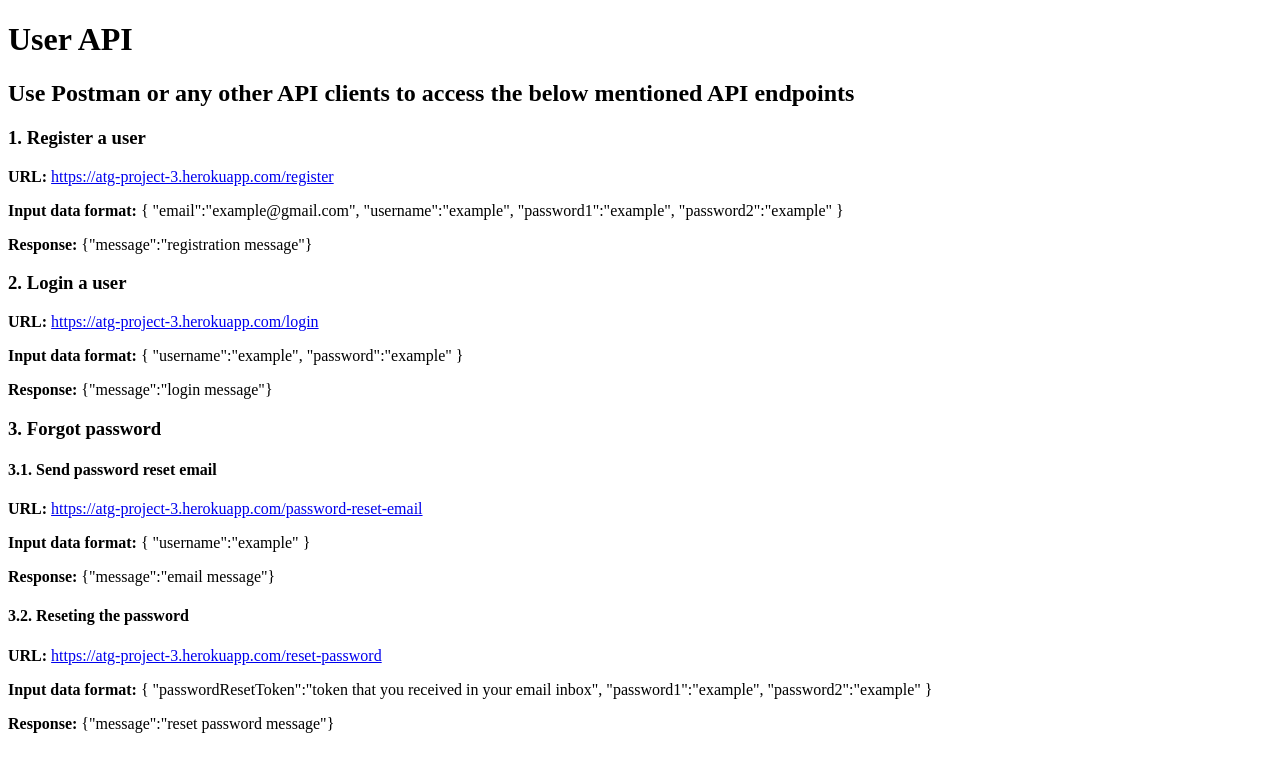
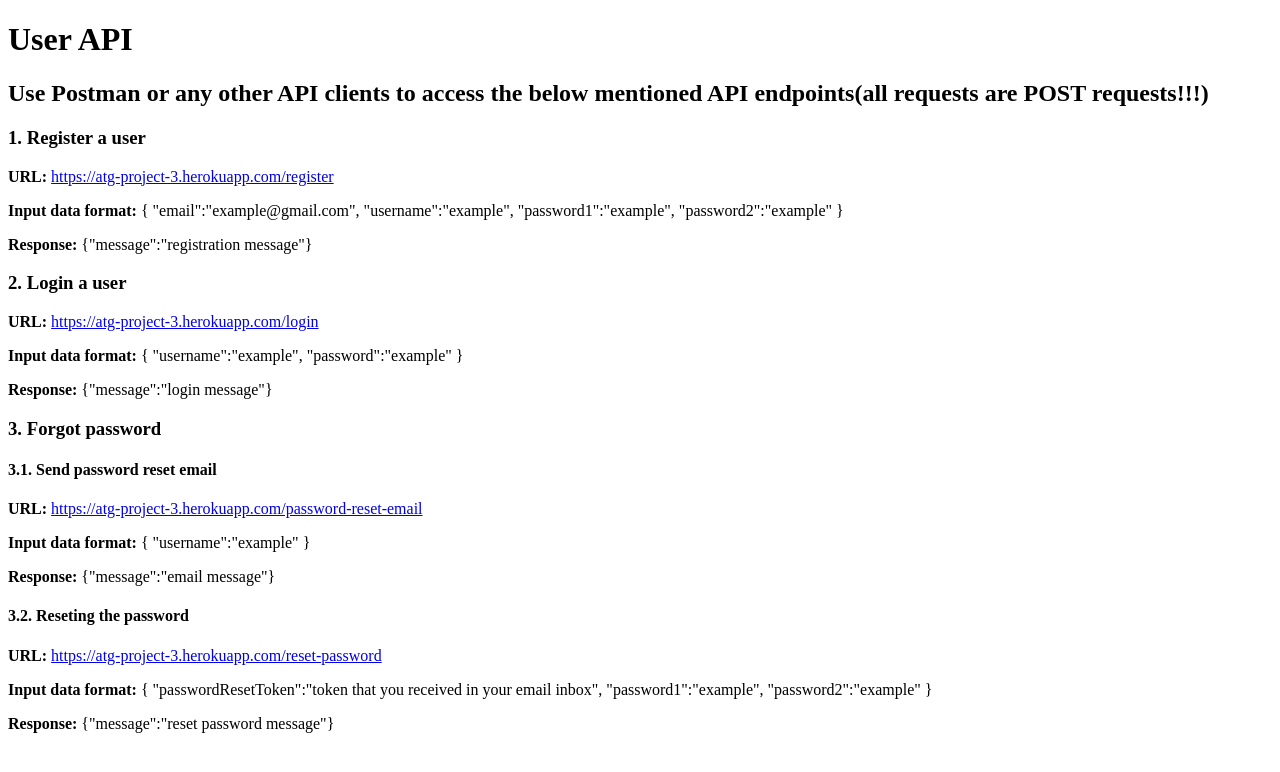
Before and after one commit to bhavankumar2911/atg-project-3, a website: page index.html in a window 1280 px wide. Drawn offline with Linux system fonts and the light colour scheme.

Commit message:
api docs edited

```diff
--- a/index.html
+++ b/index.html
@@ -8,7 +8,7 @@
 </head>
 <body>
     <h1>User API</h1>
-    <h2>Use Postman or any other API clients to access the below mentioned API endpoints</h2>
+    <h2>Use Postman or any other API clients to access the below mentioned API endpoints(all requests are POST requests!!!)</h2>
     <h3>1. Register a user</h3>
     <p><b>URL: </b><a href="#">https://atg-project-3.herokuapp.com/register</a></p>
     <p><b>Input data format: </b>{
```
